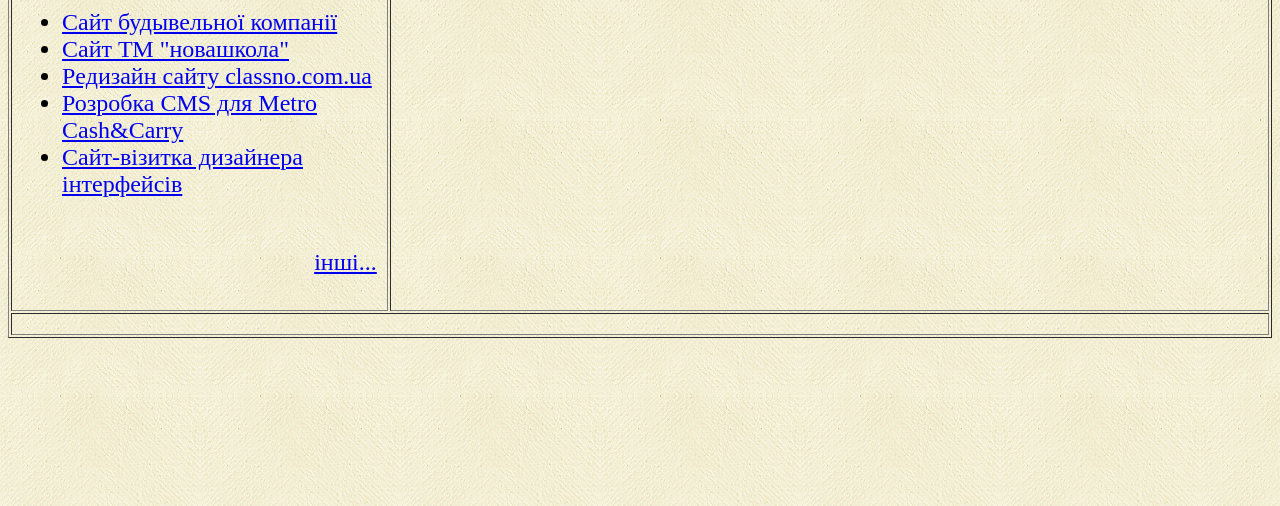
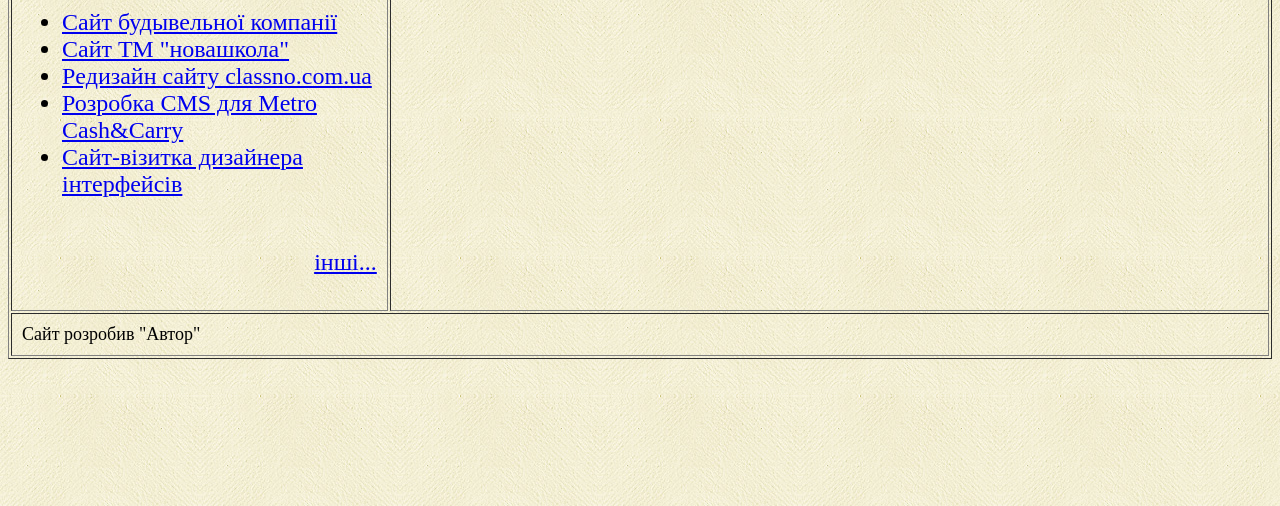
Before and after one commit to Oebek/Oebek.github.io, a plain HTML site: page index.html in a window 1280 px wide. Shown: the part 294-800 px from the top of the page. Drawn offline with Linux system fonts and the light colour scheme.

Commit message:
08 футер сайта

```diff
--- a/index.html
+++ b/index.html
@@ -37,10 +37,13 @@
 	</ul>
 	</font>
 	</td>
-    <td width = "70%"> </td>
+    <td width = "70%">
+	</td>
    </tr>
    <tr>
-    <td colspan = "2" valign = "middle" heigt = "90"> </td>
+     <td colspan = "2" valign = "middle" heigt = "90">
+     <font size="4">Сайт розробив "Автор"</font>
+	</td>
    </tr>
   </table>
 
```
